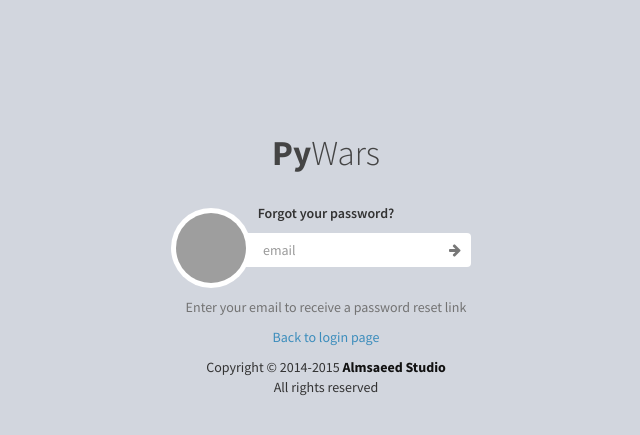
After one commit to bkwi/pywars, a Django app: template users/templates/users/forgot_password.html in a window 1280 px wide. The commit adds this page. Shown: the top 435 px of the page, without its empty margins (314-954 px from the left). Run offline with Django 3.2, Linux system fonts and the light colour scheme; the template is opened without the code that fills it, so the values that code supplies are empty; some libraries are stand-ins or nearby versions; grey boxes are pictures that could not be loaded.

Commit message:
Added ForgotPassword view

```diff
--- /dev/null
+++ b/users/templates/users/forgot_password.html
@@ -0,0 +1,53 @@
+{% extends 'main/base_public.html'  %}
+{% load staticfiles %}
+{% load bootstrap3 %}
+{% load widget_tweaks %}
+
+{% block page_title %}
+PyWars | Sign in
+{% endblock %}
+
+{% block body_classes %} hold-transition lockscreen {% endblock %}
+
+
+{% block main_content %}
+
+<!-- Automatic element centering -->
+<div class="lockscreen-wrapper">
+  <div class="lockscreen-logo">
+    <a href="../../index2.html"><b>Py</b>Wars</a>
+  </div>
+  <!-- User name -->
+  <div class="lockscreen-name">Forgot your password?</div>
+
+  <!-- START LOCK SCREEN ITEM -->
+  <div class="lockscreen-item">
+    <!-- lockscreen image -->
+    <div class="lockscreen-image">
+      <img src="https://cdn4.iconfinder.com/data/icons/ionicons/512/icon-email-128.png" alt="User Image">
+    </div>
+    <!-- /.lockscreen-image -->
+
+    <!-- lockscreen credentials (contains the form) -->
+    <form class="lockscreen-credentials">
+      <div class="input-group">
+        <input type="email" class="form-control" placeholder="email">
+        <div class="input-group-btn">
+          <button class="btn"><i class="fa fa-arrow-right text-muted"></i></button>
+        </div>
+      </div>
+    </form><!-- /.lockscreen credentials -->
+
+  </div><!-- /.lockscreen-item -->
+  <div class="help-block text-center">
+    Enter your email to receive a password reset link
+  </div>
+  <div class="text-center">
+      <a href="{% url 'user:login' %}">Back to login page</a>
+  </div>
+  <div class="lockscreen-footer text-center">
+    Copyright &copy; 2014-2015 <b><a href="http://almsaeedstudio.com" class="text-black">Almsaeed Studio</a></b><br>
+    All rights reserved
+  </div>
+</div><!-- /.center -->
+{% endblock %}
--- a/users/templates/users/login.html
+++ b/users/templates/users/login.html
@@ -48,7 +48,7 @@ PyWars | Sign in
     </form>
 
     <a href="{% url 'user:register' %}">Create a new account</a><br>
-    <a href="{% url 'user:register' %}">I forgot my password</a><br>
+    <a href="{% url 'user:forgot_password' %}">I forgot my password</a><br>
 
   </div><!-- /.login-box-body -->
 </div><!-- /.login-box -->
--- a/users/urls.py
+++ b/users/urls.py
@@ -1,12 +1,15 @@
 from django.conf.urls import patterns, include, url
 from django.contrib import admin
 
-from .views import LoginView, LogoutView, RegisterUserView, UserProfile
+from .views import (LoginView, LogoutView, RegisterUserView, UserProfile,
+                    ForgotPassword)
 
 urlpatterns = [
     url(r'^login/', LoginView.as_view(), name='login'),
     url(r'^logout/', LogoutView.as_view(), name='logout'),
     url(r'^register/', RegisterUserView.as_view(), name='register'),
+    url(r'^forgot-password/', ForgotPassword.as_view(),
+        name='forgot_password'),
 
     url(r'^profile/', UserProfile.as_view(), name='profile'),
 ]
--- a/users/views.py
+++ b/users/views.py
@@ -50,6 +50,10 @@ class RegisterUserView(CreateView):
         return HttpResponseRedirect('/main/dashboard')
 
 
+class ForgotPassword(TemplateView):
+    template_name = 'users/forgot_password.html'
+
+
 class UserProfile(LoginRequiredMixin, UpdateView):
     """
     INFO: hacked a bit, so that it works with two different forms
```
